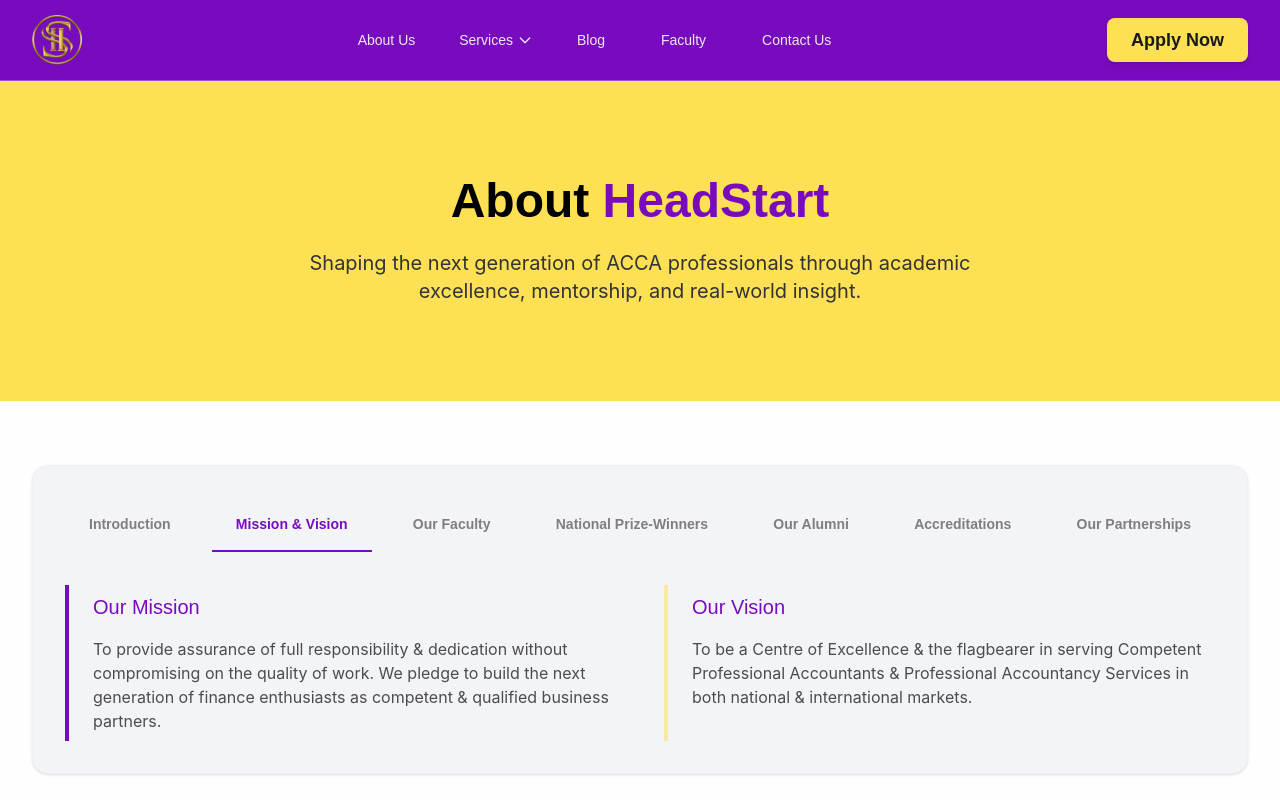
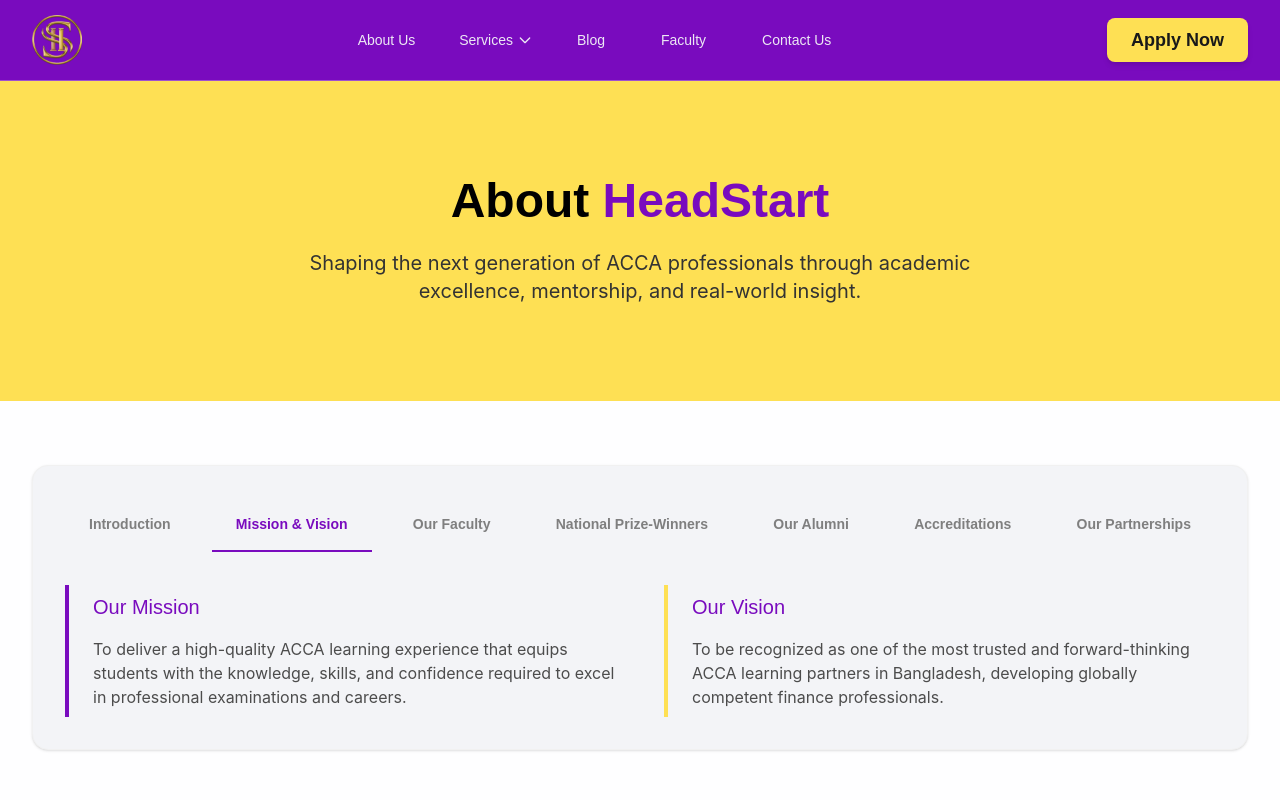
Before and after one commit to corebit-bd/headstart, a Next.js app in the folder frontend/: page /about in a window 1280 px wide. Both pictures are taken after a click on the button "Mission & Vision". Shown: the top 800 px of the page. Built offline with nearby package versions, Linux system fonts and the light colour scheme.

Commit message:
feature (test) : Created Test Cases & Website Layout for Section 'Mission & Vision'

```diff
--- a/frontend/src/app/about/page.tsx
+++ b/frontend/src/app/about/page.tsx
@@ -33,13 +33,13 @@
           <div className="border-l-4 border-brand-purple-1000 pl-6 py-2">
             <h3 className="text-xl font-extrabold text-brand-purple-1000 mb-4">Our Mission</h3>
             <p className="text-black-700">
-              To provide assurance of full responsibility & dedication without compromising on the quality of work. We pledge to build the next generation of finance enthusiasts as competent & qualified business partners.
+            To deliver a high-quality ACCA learning experience that equips students with the knowledge, skills, and confidence required to excel in professional examinations and careers.
             </p>
           </div>
-          <div className="border-l-4 border-brand-gold-500 pl-6 py-2">
+          <div className="border-l-4 border-brand-gold-1000 pl-6 py-2">
             <h3 className="text-xl font-extrabold text-brand-purple-1000 mb-4">Our Vision</h3>
             <p className="text-black-700">
-              To be a Centre of Excellence & the flagbearer in serving Competent Professional Accountants & Professional Accountancy Services in both national & international markets.
+              To be recognized as one of the most trusted and forward-thinking ACCA learning partners in Bangladesh, developing globally competent finance professionals.
             </p>
           </div>
         </div>
```
Also changed, not shown: 1 other file (tests, documents, lock files or other folders).
